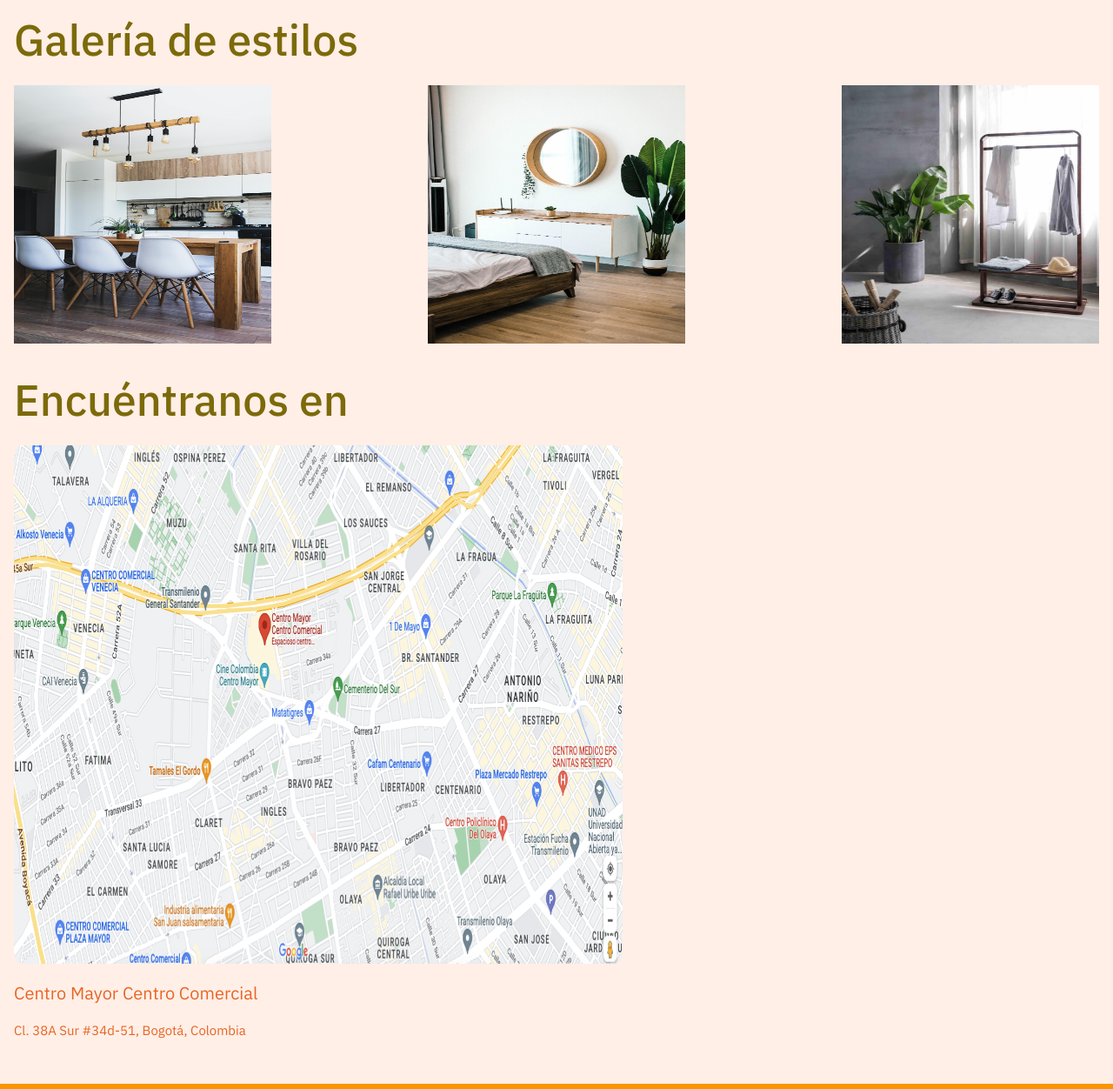
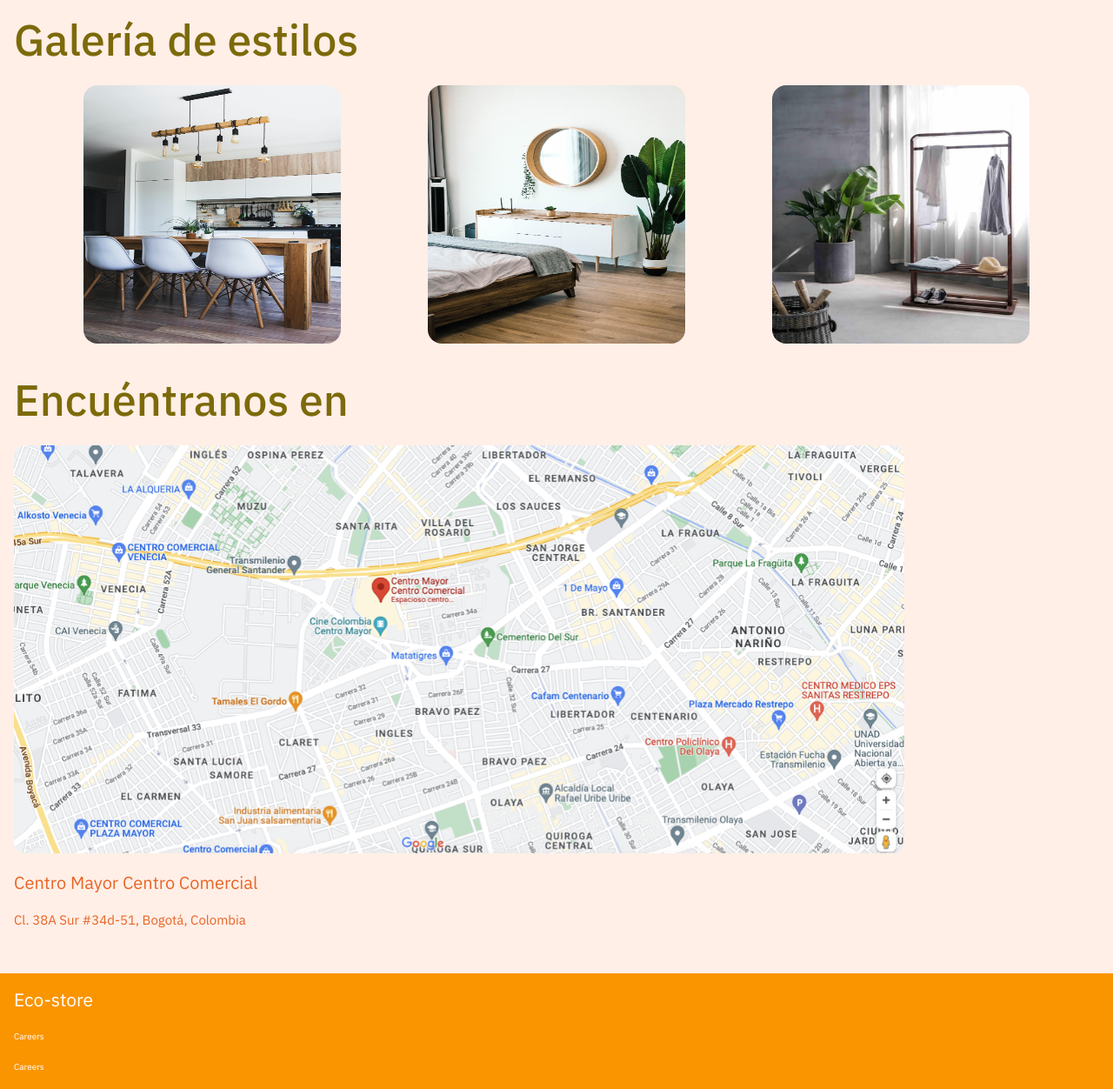
Before and after one commit to dcrisanto/eco-store-platzi-sass, a website: page src/index.html in a window 1280 px wide. Shown: the part 3595-4847 px from the top of the page at 87% size. Drawn offline with Linux system fonts and the light colour scheme.

Commit message:
modificación de styles

```diff
--- a/src/scss/main.scss
+++ b/src/scss/main.scss
@@ -114,6 +114,9 @@ main {
           20px
         );
         align-self: center;
+        &:hover {
+          transform: scale(1.1);
+        }
       }
     }
 
@@ -234,6 +237,10 @@ main {
       img {
         width: 296px;
         height: 297px;
+        border-radius: 12px;
+        &:hover {
+          transform: scale(1.1);
+        }
       }
     }
   }
@@ -249,8 +256,7 @@ main {
     }
 
     img {
-      width: 330px;
-      height: 480px;
+      width: 80vw;
     }
 
     .name {
@@ -463,11 +469,12 @@ footer {
       .imgs-gallery-container {
         width: 100%;
         flex-direction: row;
-        justify-content: space-between;
+        justify-content: space-evenly;
         img {
           max-width: 396px;
           min-width: 100px;
           max-height: 398px;
+          border-radius: 16px;
         }
       }
     }
@@ -480,16 +487,12 @@ footer {
         $font-size: 5rem;
         font-size: $font-size;
       }
+    }
+  }
 
-      img {
-        max-width: 1300px;
-        min-width: 450px;
-        height: 596px;
-      }
-
-      .social-media-container {
-        justify-content: center;
-      }
+  footer {
+    .social-media-container {
+      align-self: center;
     }
   }
 }
@@ -507,10 +510,5 @@ footer {
         }
       }
     }
-    .map-section {
-      img {
-        min-width: 700px;
-      }
-    }
   }
 }
```
Also changed, not shown: src/css/main.css, 1 other file.
